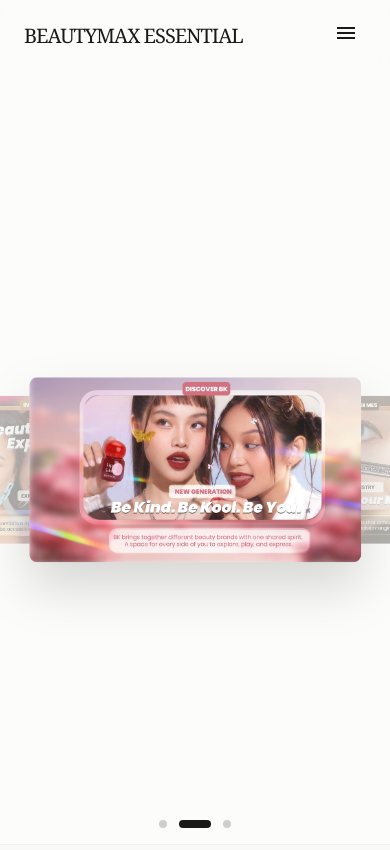
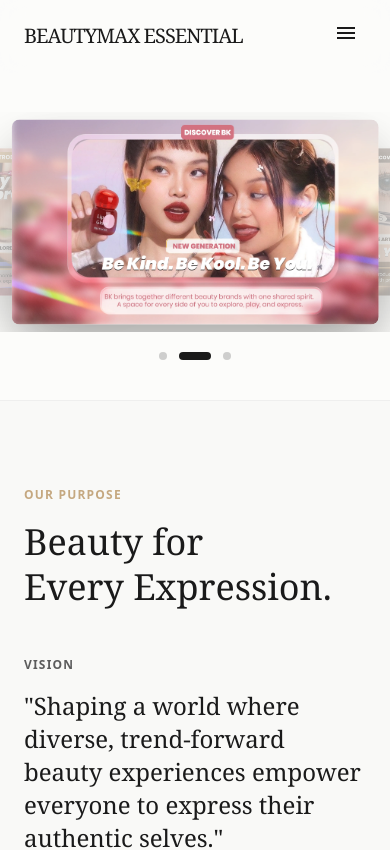
Before and after one commit to marcelldevino1/BEAUTYMAX-ESSENTIAL, a Next.js app: page / in a window 390 px wide. Shown: the top 850 px of the page. Built offline with nearby package versions, Linux system fonts and the light colour scheme; a web font is replaced by a local one.

Commit message:
fix banner view in mobile

```diff
--- a/src/app/page.js
+++ b/src/app/page.js
@@ -41,12 +41,11 @@ export default function Home() {
 
   const getSlideStyle = (index) => {
   if (index === currentSlide) {
-      // Aktif: Bayangan diperhalus agar lebih premium
     return "left-1/2 top-1/2 -translate-x-1/2 -translate-y-1/2 scale-100 opacity-100 z-20 drop-shadow-2xl";
   } else if (index === (currentSlide - 1 + heroSlides.length) % heroSlides.length) {
-      return "left-[10%] md:left-[15%] top-1/2 -translate-x-1/2 -translate-y-1/2 scale-[0.80] opacity-30 hover:opacity-60 z-10";
+    return "left-[2%] md:left-[15%] top-1/2 -translate-x-1/2 -translate-y-1/2 scale-[0.72] md:scale-[0.80] opacity-25 z-10";
   } else if (index === (currentSlide + 1) % heroSlides.length) {
-      return "left-[90%] md:left-[85%] top-1/2 -translate-x-1/2 -translate-y-1/2 scale-[0.80] opacity-30 hover:opacity-60 z-10";
+    return "left-[98%] md:left-[85%] top-1/2 -translate-x-1/2 -translate-y-1/2 scale-[0.72] md:scale-[0.80] opacity-25 z-10";
   } else {
     return "left-1/2 top-1/2 -translate-x-1/2 -translate-y-1/2 scale-50 opacity-0 z-0 pointer-events-none";
   }
@@ -56,32 +55,42 @@ export default function Home() {
     <main className="pt-24 pb-16 md:pb-24 flex-grow bg-surface">
 
       {/* HERO SECTION - 3D CAROUSEL */}
-      <section className="w-full relative overflow-hidden h-[calc(100vh-96px)] bg-surface">
-        <div className="relative w-full h-full max-w-[1600px] mx-auto">
+<section className="w-full bg-surface pt-4 md:pt-8 pb-10 md:pb-20">
+  <div className="relative w-full max-w-[1600px] mx-auto">
+
+    <div className="relative h-[220px] sm:h-[300px] md:h-[650px] overflow-hidden">
+
       {heroSlides.map((slide, index) => (
         <div
           key={index}
-              className={`absolute w-[85vw] md:w-[70vw] max-w-6xl transition-all duration-1000 ease-[cubic-bezier(0.25,1,0.5,1)] cursor-pointer ${getSlideStyle(index)}`}
+          className={`absolute w-[94vw] sm:w-[90vw] md:w-[70vw] max-w-6xl transition-all duration-1000 ease-[cubic-bezier(0.25,1,0.5,1)] cursor-pointer ${getSlideStyle(index)}`}
           onClick={() => handleSlideClick(index, slide.link)}
         >
           <img
             alt={slide.alt}
-                className="w-full h-auto rounded-xl md:rounded-[24px] object-cover"
             src={slide.image}
+            className="w-full h-auto rounded-xl md:rounded-[24px] object-cover shadow-2xl"
           />
         </div>
       ))}
+
     </div>
 
-        <div className="absolute bottom-4 md:bottom-8 left-1/2 transform -translate-x-1/2 flex gap-3 z-30">
+    <div className="flex justify-center gap-3 mt-5 md:mt-8">
       {heroSlides.map((_, index) => (
         <button
           key={index}
           onClick={() => setCurrentSlide(index)}
-              className={`rounded-full transition-all duration-500 ${currentSlide === index ? "w-8 h-2 bg-primary" : "w-2 h-2 bg-primary/20 hover:bg-primary/50"}`}
+          className={`rounded-full transition-all duration-500 ${
+            currentSlide === index
+              ? "w-8 h-2 bg-primary"
+              : "w-2 h-2 bg-primary/20 hover:bg-primary/50"
+          }`}
           aria-label={`Go to slide ${index + 1}`}
         />
       ))}
+    </div>
+
   </div>
 </section>
 
```
Lines whose indentation alone changed are shown as unchanged.
